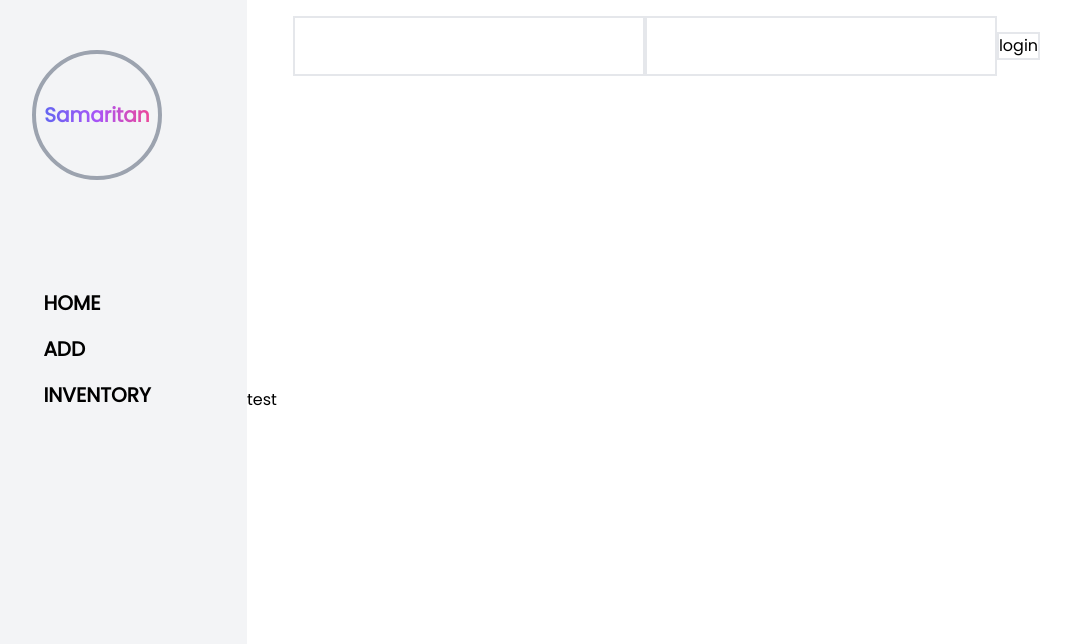
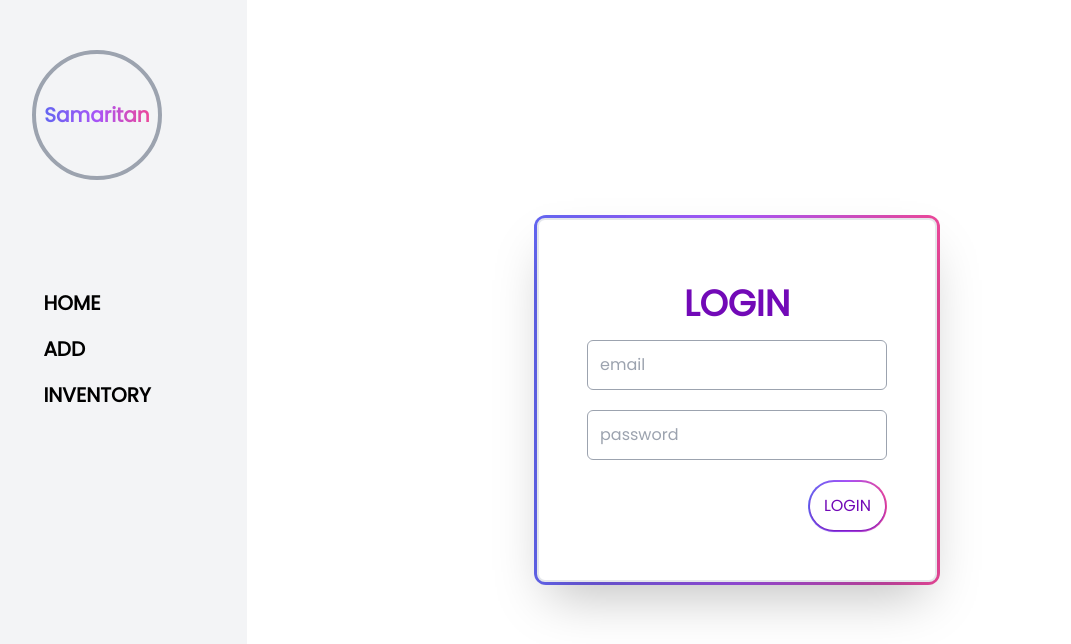
Before and after one commit to tarik350/pharmacy-inventory-react-app, a React (Vite) app: page /login in a window 1280 px wide. Shown: the top 644 px of the page, without its empty margins (53-1124 px from the left). Built offline with nearby package versions, Linux system fonts and the light colour scheme; no server answers.

Commit message:
working on the login page:

```diff
--- a/src/App.jsx
+++ b/src/App.jsx
@@ -32,15 +32,8 @@ const App = () => {
         <div className="flex-initial w-[300px] bg-gray-100">
           <Navbar />
         </div>
-        <button
-          onClick={() => {
-            handleTest();
-          }}
-        >
-          test
-        </button>
 
-        <div className="flex-1 m-4">
+        <div className="flex-1 flex justify-center items-center m-4">
           <Routes className="  ">
             <Route path="/login" element={<LoginPage />}></Route>
             <Route path="/" element={<Home />}></Route>
--- a/src/components/AddMedicine.jsx
+++ b/src/components/AddMedicine.jsx
@@ -166,7 +166,15 @@ const AddMedicine = () => {
           </form>
           <div className=" bg-gradient-to-r w-max self-end rounded-full p-[2px]  from-indigo-500 via-purple-500 to-pink-500   justify-end">
             <button
-              onClick={handleSubmit}
+              onClick={() => {
+                const token = localStorage.getItem("token");
+                console.log("submitting");
+                if (token) {
+                  handleSubmit();
+                } else {
+                  alert("you have to login first");
+                }
+              }}
               type="submit"
               className="btn group px-[14px]   py-[12px]  "
             >
--- a/src/components/Auth.jsx
+++ b/src/components/Auth.jsx
@@ -1,66 +1,68 @@
-import { useEffect } from "react";
+import { useEffect, useState } from "react";
 
 import { useAuth0 } from "@auth0/auth0-react";
-import { json } from "react-router-dom";
+import { useNavigate } from "react-router-dom";
 
 const Auth = () => {
-  const {
-    getAccessTokenSilently,
-    getIdTokenClaims,
-    loginWithRedirect,
-    logout,
-    user,
-    isAuthenticated,
-    isLoading,
-    error,
-  } = useAuth0();
+  const navigate = useNavigate();
+  const { loginStatus, setLoginStatus } = useState(true);
 
-  // const [data, setData] = useState([]);
+  // const {
+  //   getAccessTokenSilently,
+  //   getIdTokenClaims,
+  //   loginWithRedirect,
+  //   logout,
+  //   user,
+  //   isAuthenticated,
+  //   isLoading,
+  //   error,
+  // } = useAuth0();
 
-  // useEffect(() => {
-  //   getAccessTokenSilently().then((value) => {
-  //     localStorage.setItem("token", value);
-  //   });
-  // }, []);
+  const handleLogin = () => {
+    navigate("/login");
+  };
 
-  // // console.log(user);
-  // // console.log(isAuthenticated);
+  const handleLogout = () => {
+    localStorage.clear();
+    setLoginStatus(false);
+  };
 
-  // if (isLoading) return <div>loading ...</div>;
-  // let accessToken = "";
+  const token = localStorage.getItem("token");
+  console.log(`token from auth:${token}`);
 
-  // const idToken = getIdTokenClaims().then((value) => console.log(value.__raw));
-  // console.log(`id token: ${idToken}`);
-
-  // if (error) return <div>{error.message}</div>;
-
-  if (!isAuthenticated) {
+  if (token) {
+    //return log out
     return (
       <button
-        onClick={() => loginWithRedirect()}
-        className="px-8 py-2 border-2 rounded-full border-primary text-primary "
+        onClick={() => handleLogout()}
+        className="px-8 py-2 mx-2 border-2  border-primary text-primary  ml-2 rounded-full"
+      >
+        LOG OUT
+      </button>
+    );
+  } else {
+    //return login
+    return (
+      <button
+        onClick={() => handleLogin()}
+        className="px-12 uppercase  py-2 border-2 rounded-full border-primary  bg-primary  text-white "
       >
         login
       </button>
     );
-  } else {
-    return (
-      <div className="flex items-center justify-center flex-col">
-        <div className="flex items-center ">
-          <p>{user.name}</p>
-          <div className="mx-2 overflow-hidden rounded-full border-2 w-[50px] h-[50px] flex justify-center items-center">
-            <img className="  object-contain " src={user.picture} />
-          </div>
-        </div>
-        <button
-          onClick={() => logout()}
-          className="px-8 py-2 border-2 border-primary  bg-primary ml-2 text-white rounded-full"
-        >
-          LOG OUT
-        </button>
-      </div>
-    );
   }
+
+  // return (
+  //   <div className="">
+  //     {/* this can be used for showing user prfile information */}
+  //     {/* <div className="flex items-center ">
+  //         <p>{user.name}</p>
+  //         <div className="mx-2 overflow-hidden rounded-full border-2 w-[50px] h-[50px] flex justify-center items-center">
+  //           <img className="  object-contain " src={user.picture} />
+  //         </div>
+  //       </div> */}
+  //   </div>
+  // );
 };
 
 export default Auth;
--- a/src/components/LoginPage.jsx
+++ b/src/components/LoginPage.jsx
@@ -2,6 +2,8 @@ import { useState } from "react";
 
 import { gql, useQuery, useMutation, useLazyQuery } from "@apollo/client";
 import { useNavigate } from "react-router-dom";
+import Card from "./utils/Card";
+import Button from "./utils/Button";
 
 const login = gql`
   {
@@ -37,12 +39,25 @@ const LoginPage = () => {
     });
   };
   return (
-    <div>
-      <input className="p-4 m-2 border-2" type="text" />
-      <input className="p-4 m-2 border-2 border-black" type="text" />
-      <button onClick={() => handleLogin()} className="border-2">
-        login
-      </button>
+    <div className="flex justify-center items-center">
+      <div className="m-12 w-max rounded-xl flex  bg-gradient-to-r  from-indigo-500 via-purple-500 to-pink-500">
+        <div className="flex flex-col relative  bg-white w-full   m-[3px] border-2 p-12  shadow-2xl rounded-lg ">
+          <div className="title flex justify-center my-4 ">
+            <h2 className="text-4xl text-primary font-bold uppercase font-poppins ">
+              login
+            </h2>
+          </div>
+          <div className="flex items-center justify-center bg-white flex-col w-[300px]">
+            <input type="text" className="text-field" placeholder="email" />
+            <input
+              type="password"
+              className="text-field"
+              placeholder="password"
+            />
+            <Button className="" title="Login" onClick={handleLogin} />
+          </div>
+        </div>
+      </div>
     </div>
   );
 };
--- /dev/null
+++ b/src/components/utils/Button.jsx
@@ -0,0 +1,19 @@
+import React from "react";
+
+const Button = ({ title, onClick }) => {
+  return (
+    <div className=" bg-gradient-to-r w-max self-end rounded-full p-[2px]  from-indigo-500 via-purple-500 to-pink-500   justify-end">
+      <button
+        onClick={onClick}
+        // type="submit"
+        className="btn group px-[14px]   py-[12px]  "
+      >
+        <p className=" group-hover:bg-gradient-to-r  group-hover:from-indigo-500 group-hover:via-purple-500 group-hover:to-pink-500 group-hover:inline-block group-hover:text-transparent group-hover:bg-clip-text">
+          {title}
+        </p>
+      </button>
+    </div>
+  );
+};
+
+export default Button;
--- a/src/styles/main.css
+++ b/src/styles/main.css
@@ -534,12 +534,21 @@ video {
   margin: 3rem;
 }
 
+.m-2{
+  margin: 0.5rem;
+}
+
 .m-4{
   margin: 1rem;
 }
 
 .m-\[3px\]{
   margin: 3px;
+}
+
+.mx-2{
+  margin-left: 0.5rem;
+  margin-right: 0.5rem;
 }
 
 .my-12{
@@ -557,9 +566,9 @@ video {
   margin-bottom: 2rem;
 }
 
-.mx-2{
-  margin-left: 0.5rem;
-  margin-right: 0.5rem;
+.my-4{
+  margin-top: 1rem;
+  margin-bottom: 1rem;
 }
 
 .mb-\[\]{
@@ -622,6 +631,10 @@ video {
   height: 500px;
 }
 
+.h-\[50px\]{
+  height: 50px;
+}
+
 .h-full{
   height: 100%;
 }
@@ -635,8 +648,8 @@ video {
   height: 100vh;
 }
 
-.h-\[50px\]{
-  height: 50px;
+.h-\[200px\]{
+  height: 200px;
 }
 
 .w-1\/2{
@@ -651,10 +664,6 @@ video {
   width: 10px;
 }
 
-.w-\[12px\]{
-  width: 12px;
-}
-
 .w-\[130px\]{
   width: 130px;
 }
@@ -667,6 +676,10 @@ video {
   width: 500px;
 }
 
+.w-\[50px\]{
+  width: 50px;
+}
+
 .w-full{
   width: 100%;
 }
@@ -676,12 +689,12 @@ video {
   width: max-content;
 }
 
-.w-\[40px\]{
-  width: 40px;
+.w-\[100px\]{
+  width: 100px;
 }
 
-.w-\[50px\]{
-  width: 50px;
+.w-\[200px\]{
+  width: 200px;
 }
 
 .flex-1{
@@ -760,6 +773,11 @@ video {
   border-style: none;
 }
 
+.border-black{
+  --tw-border-opacity: 1;
+  border-color: rgb(0 0 0 / var(--tw-border-opacity));
+}
+
 .border-gray-400{
   --tw-border-opacity: 1;
   border-color: rgb(156 163 175 / var(--tw-border-opacity));
@@ -833,11 +851,6 @@ video {
      object-fit: contain;
 }
 
-.object-fill{
-  -o-object-fit: fill;
-     object-fit: fill;
-}
-
 .p-12{
   padding: 3rem;
 }
@@ -856,6 +869,11 @@ video {
 
 .p-\[50px\]{
   padding: 50px;
+}
+
+.px-12{
+  padding-left: 3rem;
+  padding-right: 3rem;
 }
 
 .px-2{
@@ -901,6 +919,11 @@ video {
 .py-\[3px\]{
   padding-top: 3px;
   padding-bottom: 3px;
+}
+
+.px-\[12\]{
+  padding-left: 12;
+  padding-right: 12;
 }
 
 .pb-12{
```
